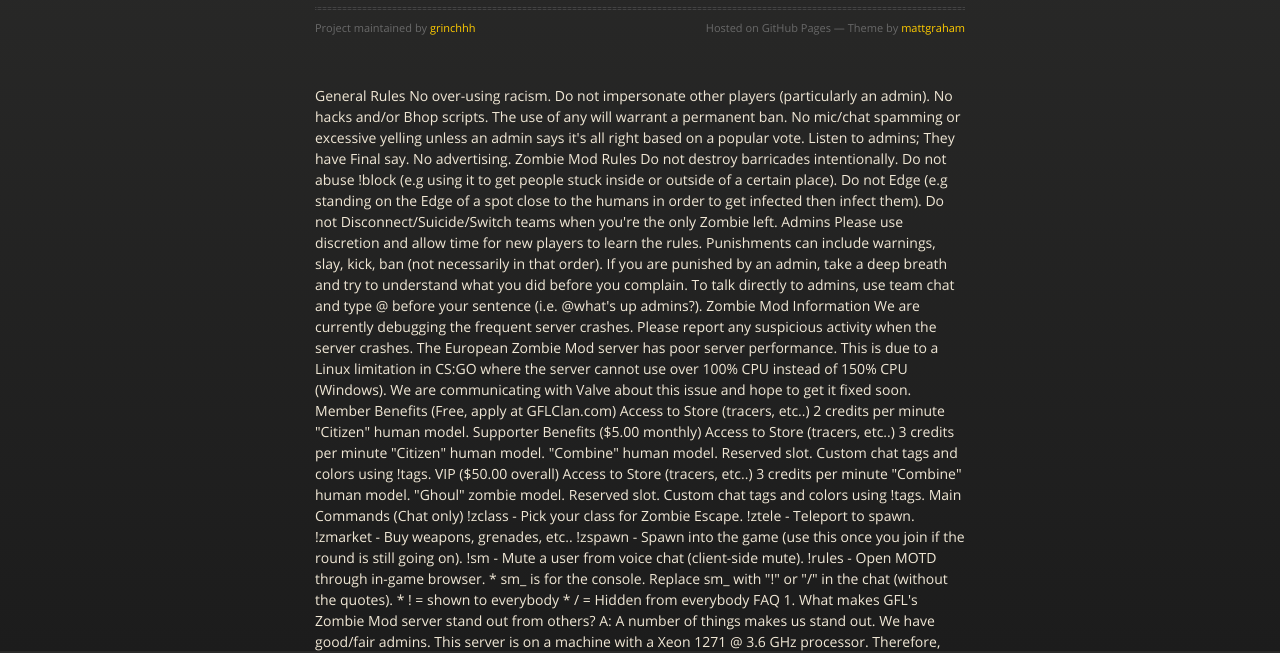
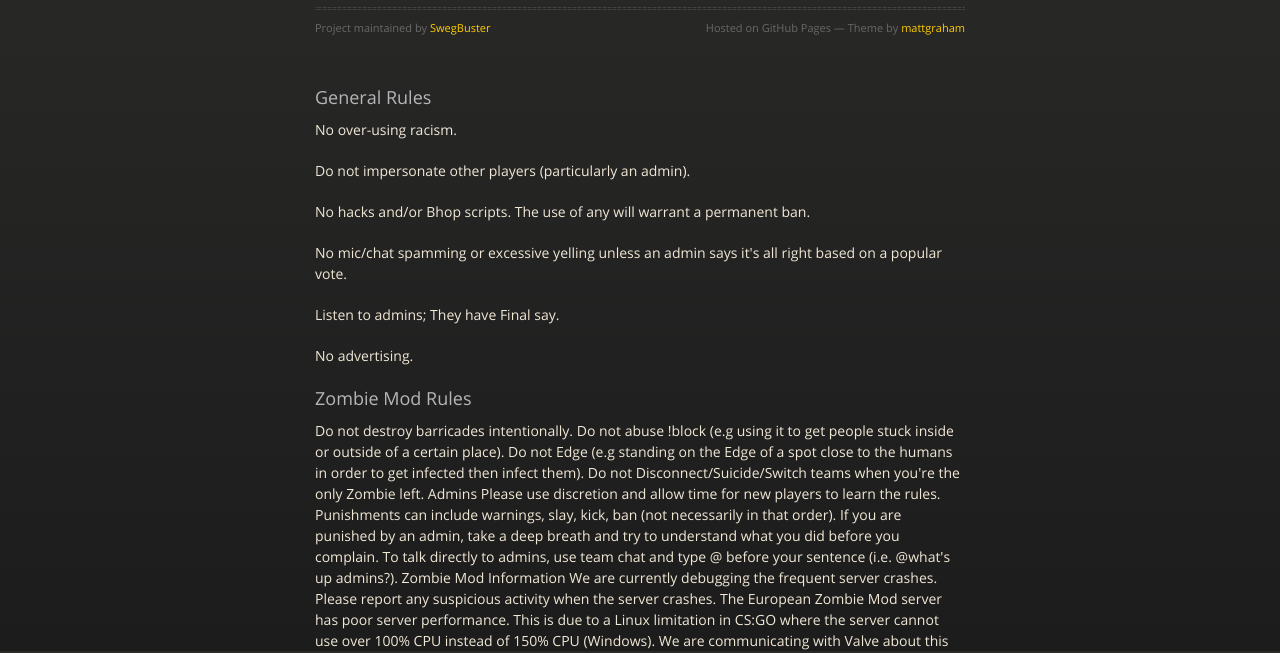
Before and after one commit to grinchhh/US-GFL-ZM-MOTD, a plain HTML site: page index.html in a window 1280 px wide. Shown: the part 149-802 px from the top of the page. Drawn offline with nearby package versions, Linux system fonts and the light colour scheme.

Commit message:
Update index.html

```diff
--- a/index.html
+++ b/index.html
@@ -34,18 +34,18 @@
           <h1>GFL&#39;s US Zombie Mod MOTD</h1>
           <p></p>
           <hr>
-          <span class="credits left">Project maintained by <a href="https://github.com/grinchhh">grinchhh</a></span>
+          <span class="credits left">Project maintained by <a href="https://github.com/grinchhh">SwegBuster</a></span>
           <span class="credits right">Hosted on GitHub Pages &mdash; Theme by <a href="https://twitter.com/michigangraham">mattgraham</a></span>
         </div>
-General Rules
-No over-using racism.
-Do not impersonate other players (particularly an admin).
-No hacks and/or Bhop scripts. The use of any will warrant a permanent ban.
-No mic/chat spamming or excessive yelling unless an admin says it's all right based on a popular vote.
-Listen to admins; They have Final say.
-No advertising.
+            <h3>General Rules</h3>
+			<p>No over-using racism.</p>
+			<p>Do not impersonate other players (particularly an admin).</p>
+			<p>No hacks and/or Bhop scripts. The use of any will warrant a permanent ban.</p>
+			<p>No mic/chat spamming or excessive yelling unless an admin says it's all right based on a popular vote.</p>
+			<p>Listen to admins; They have Final say.</p>
+			<p>No advertising.</p>
 
-Zombie Mod Rules
+			<h3>Zombie Mod Rules</h3>
 			Do not destroy barricades intentionally.
 			Do not abuse !block (e.g using it to get people stuck inside or outside of a certain place).
 			Do not Edge (e.g standing on the Edge of a spot close to the humans in order to get infected then infect them).
@@ -114,7 +114,6 @@ Thanks.
 
 			- Roy and GFL (Games for Life)
       </section>
-
     </div>
     <!--[if !IE]><script>fixScale(document);</script><![endif]-->
 
```
Lines whose indentation alone changed are shown as unchanged.
